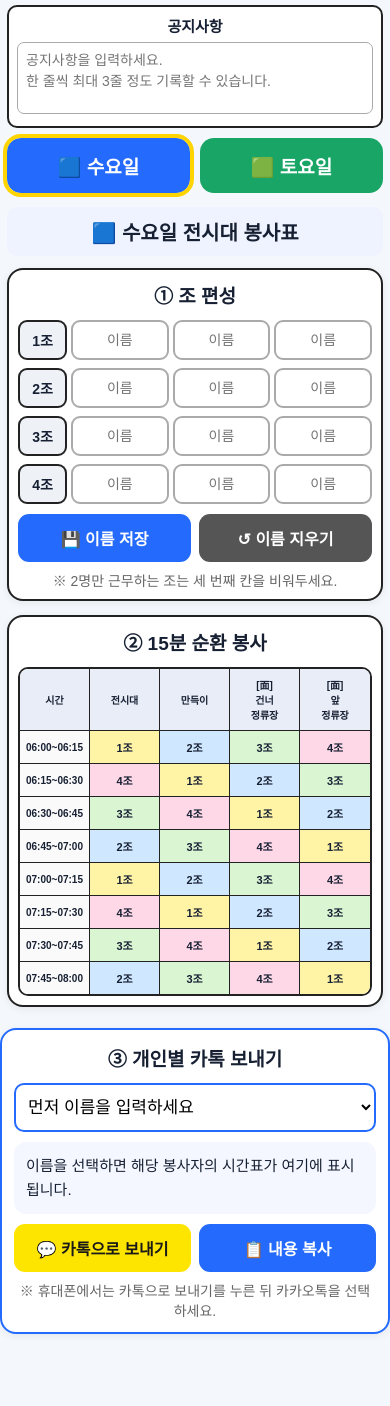
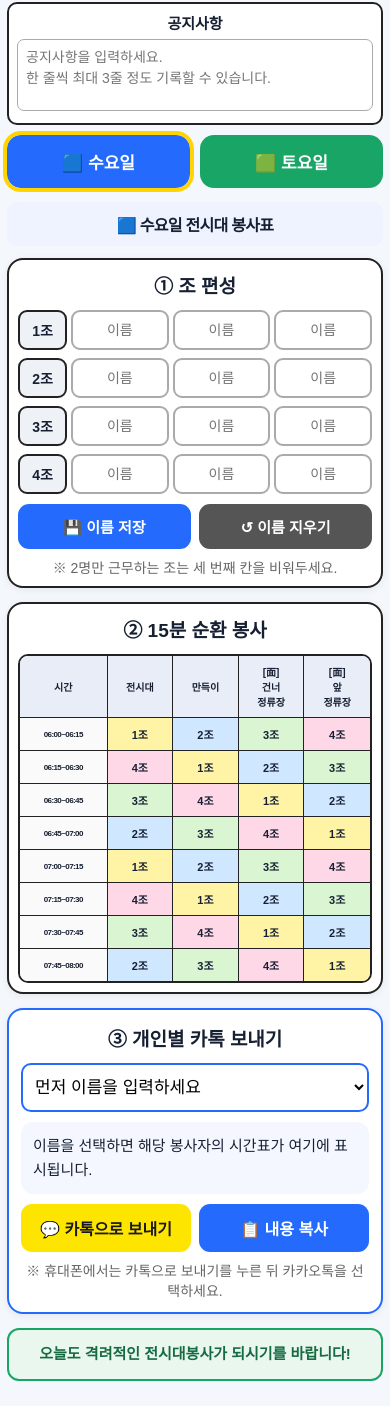
Before and after one commit to ASAN-INJU/for-the-action-tank, a plain HTML site: page index.html in a window 390 px wide. Shown: the part 52-1458 px from the top of the page. Before the commit the page ends 1400 px from the top, so only its background shows below. Drawn offline with Linux system fonts and the light colour scheme.

Commit message:
Update title and modify styles in index.html

```diff
--- a/index.html
+++ b/index.html
@@ -1,79 +1,336 @@
+
 <!DOCTYPE html>
 <html lang="ko">
 <head>
 <meta charset="UTF-8">
 <meta name="viewport" content="width=device-width, initial-scale=1.0, maximum-scale=1.0">
 <meta name="theme-color" content="#246BFD">
-<title>전시대 봉사표</title>
+<title>전시대봉사계획표</title>
+
 <style>
 *{box-sizing:border-box}
-body{margin:0;background:#f4f7fb;font-family:Arial,"Noto Sans KR",sans-serif;color:#172033}
+body{
+  margin:0;
+  background:#f4f7fb;
+  font-family:Arial,"Noto Sans KR",sans-serif;
+  color:#172033
+}
 .wrap{max-width:820px;margin:auto;padding:12px}
-h1{text-align:center;font-size:26px;margin:8px 0 10px}
-.notice-box{border:2px solid #222;border-radius:10px;background:#fff;padding:8px;margin:0 0 10px}
-.notice-title{text-align:center;font-size:17px;font-weight:bold;margin-bottom:6px}
-.notice-input{width:100%;height:78px;resize:none;border:1.5px solid #aaa;border-radius:7px;padding:7px 8px;font-size:15px;line-height:1.5;font-family:inherit}
-@media(max-width:520px){.notice-title{font-size:15px}.notice-input{height:72px;font-size:14px}}
-.days{display:grid;grid-template-columns:1fr 1fr;gap:10px;margin-bottom:14px}
-.day{border:0;border-radius:14px;padding:15px 5px;font-size:21px;font-weight:bold;color:#fff}
-.wed{background:#246BFD}.sat{background:#18A566}
+
+/* 제목: 2포인트 축소, 한 줄 */
+h1{
+  text-align:center;
+  font-size:24px;
+  white-space:nowrap;
+  margin:8px 0 10px;
+  letter-spacing:-1px
+}
+
+.notice-box{
+  border:2px solid #222;
+  border-radius:10px;
+  background:#fff;
+  padding:8px;
+  margin:0 0 10px
+}
+.notice-title{
+  text-align:center;
+  font-size:17px;
+  font-weight:bold;
+  margin-bottom:6px
+}
+.notice-input{
+  width:100%;
+  height:78px;
+  resize:none;
+  border:1.5px solid #aaa;
+  border-radius:7px;
+  padding:7px 8px;
+  font-size:15px;
+  line-height:1.5;
+  font-family:inherit
+}
+
+.days{
+  display:grid;
+  grid-template-columns:1fr 1fr;
+  gap:10px;
+  margin-bottom:14px
+}
+.day{
+  border:0;
+  border-radius:14px;
+  padding:15px 5px;
+  font-size:21px;
+  font-weight:bold;
+  color:#fff;
+  white-space:nowrap
+}
+.wed{background:#246BFD}
+.sat{background:#18A566}
 .day.active{outline:4px solid #ffd400}
-.card{background:#fff;border:2px solid #222;border-radius:16px;padding:12px;margin-bottom:14px;box-shadow:0 2px 8px #0001}
-.title{text-align:center;font-size:21px;font-weight:bold;margin:2px 0 12px}
-.team{display:grid;grid-template-columns:62px 1fr 1fr 1fr;gap:6px;margin-bottom:8px}
-.team b{display:flex;align-items:center;justify-content:center;border:2px solid #222;border-radius:9px;background:#eef2f7;font-size:17px}
-input{width:100%;padding:12px 7px;font-size:17px;border:2px solid #aaa;border-radius:9px;text-align:center}
-.buttons{display:grid;grid-template-columns:1fr 1fr;gap:8px;margin-top:10px}
-button{border:0;border-radius:11px;padding:13px;font-size:18px;font-weight:bold;color:white}
-.save{background:#246BFD}.reset{background:#555}
-.note{text-align:center;font-size:14px;color:#666;margin:8px 0 0}
-.current{text-align:center;font-size:20px;font-weight:bold;padding:10px;border-radius:10px;background:#eef3ff;margin-bottom:12px}
-table{width:100%;border-collapse:separate;border-spacing:0;overflow:hidden;border:2px solid #222;border-radius:10px;table-layout:fixed}
-th,td{border-right:1.5px solid #222;border-bottom:1.5px solid #222;text-align:center;padding:9px 3px}
+
+.card{
+  background:#fff;
+  border:2px solid #222;
+  border-radius:16px;
+  padding:12px;
+  margin-bottom:14px;
+  box-shadow:0 2px 8px #0001
+}
+.title{
+  text-align:center;
+  font-size:21px;
+  font-weight:bold;
+  margin:2px 0 12px
+}
+.team{
+  display:grid;
+  grid-template-columns:62px 1fr 1fr 1fr;
+  gap:6px;
+  margin-bottom:8px
+}
+.team b{
+  display:flex;
+  align-items:center;
+  justify-content:center;
+  border:2px solid #222;
+  border-radius:9px;
+  background:#eef2f7;
+  font-size:17px
+}
+input{
+  width:100%;
+  min-width:0;
+  padding:12px 7px;
+  font-size:17px;
+  border:2px solid #aaa;
+  border-radius:9px;
+  text-align:center
+}
+.buttons{
+  display:grid;
+  grid-template-columns:1fr 1fr;
+  gap:8px;
+  margin-top:10px
+}
+button{
+  border:0;
+  border-radius:11px;
+  padding:13px;
+  font-size:18px;
+  font-weight:bold;
+  color:white
+}
+.save{background:#246BFD}
+.reset{
+  background:#555;
+  font-size:17px;
+  white-space:nowrap
+}
+.note{
+  text-align:center;
+  font-size:14px;
+  color:#666;
+  margin:8px 0 0
+}
+
+/* 요일 제목: 2포인트 축소, 한 줄 */
+.current{
+  text-align:center;
+  font-size:18px;
+  font-weight:bold;
+  padding:10px 4px;
+  border-radius:10px;
+  background:#eef3ff;
+  margin-bottom:12px;
+  white-space:nowrap;
+  letter-spacing:-.5px
+}
+
+/* 시간 칸 너비 확대 */
+table{
+  width:100%;
+  border-collapse:separate;
+  border-spacing:0;
+  overflow:hidden;
+  border:2px solid #222;
+  border-radius:10px;
+  table-layout:fixed
+}
+th,td{
+  border-right:1.5px solid #222;
+  border-bottom:1.5px solid #222;
+  text-align:center;
+  padding:9px 3px;
+  overflow-wrap:normal;
+  word-break:keep-all
+}
 th:last-child,td:last-child{border-right:0}
 tr:last-child td{border-bottom:0}
-th{background:#e8edf7;font-size:14px}
-td{font-size:14px;font-weight:bold;vertical-align:middle}
-.time{background:#fafafa;font-size:12px;white-space:nowrap}
-.g1{background:#fff3a6}.g2{background:#cfe8ff}.g3{background:#d9f5d2}.g4{background:#ffd8e8}
+th{
+  background:#e8edf7;
+  font-size:14px
+}
+td{
+  font-size:14px;
+  font-weight:bold;
+  vertical-align:middle
+}
+.time{
+  background:#fafafa;
+  font-size:10px;
+  white-space:nowrap;
+  letter-spacing:-.5px;
+  padding-left:1px;
+  padding-right:1px
+}
+.g1{background:#fff3a6}
+.g2{background:#cfe8ff}
+.g3{background:#d9f5d2}
+.g4{background:#ffd8e8}
 small{font-size:11px;line-height:1.25}
+
+/* 개인별 카톡 공유 */
+.share-card{
+  background:#fff;
+  border:2px solid #246BFD;
+  border-radius:16px;
+  padding:12px;
+  margin-bottom:14px;
+  box-shadow:0 2px 8px #0001
+}
+.share-title{
+  text-align:center;
+  font-size:21px;
+  font-weight:bold;
+  margin:2px 0 12px
+}
+.person-select{
+  width:100%;
+  padding:13px 10px;
+  font-size:18px;
+  border:2px solid #246BFD;
+  border-radius:10px;
+  background:#fff
+}
+.share-preview{
+  margin-top:10px;
+  background:#f4f7ff;
+  border-radius:12px;
+  padding:12px;
+  font-size:16px;
+  line-height:1.6;
+  white-space:pre-line;
+  min-height:70px
+}
+.share-buttons{
+  display:grid;
+  grid-template-columns:1fr 1fr;
+  gap:8px;
+  margin-top:10px
+}
+.share-buttons button{font-size:17px;padding:13px}
+.kakao{background:#FEE500;color:#191919}
+.copy{background:#246BFD}
+
+/* 마무리 인사 */
+.footer-message{
+  text-align:center;
+  background:#eaf7ee;
+  border:2px solid #18A566;
+  border-radius:12px;
+  padding:15px 5px;
+  margin:8px 0 18px;
+  font-size:17px;
+  font-weight:bold;
+  line-height:1.5;
+  color:#176b43;
+  word-break:keep-all
+}
+
 @media(max-width:520px){
   .wrap{padding:7px}
- h1{font-size:22px}
- .day{font-size:19px;padding:14px 4px}
+
+  h1{
+    font-size:20px;
+    letter-spacing:-1px;
+    margin:8px 0 10px
+  }
+
+  .notice-title{font-size:15px}
+  .notice-input{height:72px;font-size:14px}
+
+  .day{
+    font-size:17px;
+    padding:14px 3px
+  }
+
   .card{padding:9px}
   .title{font-size:19px}
- .team{grid-template-columns:49px 1fr 1fr 1fr;gap:4px}
+
+  .team{
+    grid-template-columns:49px 1fr 1fr 1fr;
+    gap:4px
+  }
   .team b{font-size:14px}
+
   input{font-size:14px;padding:10px 3px}
- .buttons button{font-size:16px;padding:12px 4px}
- th{font-size:10px;padding:8px 1px}
- td{font-size:11px;padding:8px 1px}
- .time{font-size:10px}
+
+  .buttons button{
+    font-size:15px;
+    padding:12px 3px;
+    white-space:nowrap
+  }
+
+  .current{
+    font-size:16px;
+    padding:10px 2px;
+    letter-spacing:-.7px
+  }
+
+  /* 시간 칸을 전체 너비의 25%로 확대 */
+  table{table-layout:fixed}
+  th,td{padding:8px 1px}
+  th{font-size:10px}
+  td{font-size:11px}
+  .time{
+    font-size:8px;
+    letter-spacing:-.6px;
+    padding-left:0;
+    padding-right:0
+  }
   small{font-size:9px}
+
+  .share-title{font-size:19px}
+  .person-select{font-size:17px;padding:12px 8px}
+  .share-preview{font-size:15px}
+  .share-buttons button{font-size:16px;padding:12px 4px}
+
+  .footer-message{
+    font-size:15px;
+    padding:13px 4px
   }
-/* 개인별 카톡 공유 */
-.share-card{background:#fff;border:2px solid #246BFD;border-radius:16px;padding:12px;margin-bottom:14px;box-shadow:0 2px 8px #0001}
-.share-title{text-align:center;font-size:21px;font-weight:bold;margin:2px 0 12px}
-.person-select{width:100%;padding:13px 10px;font-size:18px;border:2px solid #246BFD;border-radius:10px;background:#fff}
-.share-preview{margin-top:10px;background:#f4f7ff;border-radius:12px;padding:12px;font-size:16px;line-height:1.6;white-space:pre-line;min-height:70px}
-.share-buttons{display:grid;grid-template-columns:1fr 1fr;gap:8px;margin-top:10px}.share-buttons button{font-size:17px;padding:13px}
-.kakao{background:#FEE500;color:#191919}.copy{background:#246BFD}
-@media(max-width:520px){.share-title{font-size:19px}.person-select{font-size:17px;padding:12px 8px}.share-preview{font-size:15px}.share-buttons button{font-size:16px;padding:12px 4px}}
-
+}
 </style>
 </head>
+
 <body>
 <div class="wrap">
-<h1>📋 수(토)요일 전시대 봉사표</h1>
+
+<h1>전시대봉사계획표</h1>
+
 <div class="notice-box">
   <div class="notice-title">공지사항</div>
-  <textarea id="noticeInput" class="notice-input" rows="3" placeholder="공지사항을 입력하세요.&#10;한 줄씩 최대 3줄 정도 기록할 수 있습니다."></textarea>
+  <textarea id="noticeInput" class="notice-input" rows="3"
+    placeholder="공지사항을 입력하세요.&#10;한 줄씩 최대 3줄 정도 기록할 수 있습니다."></textarea>
 </div>
 
 <div class="days">
-<button id="wedBtn" class="day wed active" onclick="changeDay('wed')">🟦 수요일</button>
-<button id="satBtn" class="day sat" onclick="changeDay('sat')">🟩 토요일</button>
+  <button id="wedBtn" class="day wed active"
+    onclick="changeDay('wed')">🟦 수요일</button>
+  <button id="satBtn" class="day sat"
+    onclick="changeDay('sat')">🟩 토요일</button>
 </div>
 
 <div class="current" id="currentDay">🟦 수요일 전시대 봉사표</div>
@@ -81,21 +338,53 @@ small{font-size:11px;line-height:1.25}
 <div class="card">
   <div class="title">① 조 편성</div>
 
-<div class="team"><b>1조</b><input id="g11" placeholder="이름"><input id="g12" placeholder="이름"><input id="g13" placeholder="이름"></div>
-<div class="team"><b>2조</b><input id="g21" placeholder="이름"><input id="g22" placeholder="이름"><input id="g23" placeholder="이름"></div>
-<div class="team"><b>3조</b><input id="g31" placeholder="이름"><input id="g32" placeholder="이름"><input id="g33" placeholder="이름"></div>
-<div class="team"><b>4조</b><input id="g41" placeholder="이름"><input id="g42" placeholder="이름"><input id="g43" placeholder="이름"></div>
+  <div class="team">
+    <b>1조</b>
+    <input id="g11" placeholder="이름">
+    <input id="g12" placeholder="이름">
+    <input id="g13" placeholder="이름">
+  </div>
+
+  <div class="team">
+    <b>2조</b>
+    <input id="g21" placeholder="이름">
+    <input id="g22" placeholder="이름">
+    <input id="g23" placeholder="이름">
+  </div>
+
+  <div class="team">
+    <b>3조</b>
+    <input id="g31" placeholder="이름">
+    <input id="g32" placeholder="이름">
+    <input id="g33" placeholder="이름">
+  </div>
+
+  <div class="team">
+    <b>4조</b>
+    <input id="g41" placeholder="이름">
+    <input id="g42" placeholder="이름">
+    <input id="g43" placeholder="이름">
+  </div>
 
   <div class="buttons">
     <button class="save" onclick="save()">💾 이름 저장</button>
     <button class="reset" onclick="resetNames()">↺ 이름 지우기</button>
   </div>
+
   <p class="note">※ 2명만 근무하는 조는 세 번째 칸을 비워두세요.</p>
 </div>
 
 <div class="card">
   <div class="title">② 15분 순환 봉사</div>
+
   <table>
+    <colgroup>
+      <col style="width:25%">
+      <col style="width:18.75%">
+      <col style="width:18.75%">
+      <col style="width:18.75%">
+      <col style="width:18.75%">
+    </colgroup>
     <thead>
       <tr>
         <th>시간</th>
@@ -108,28 +397,47 @@ small{font-size:11px;line-height:1.25}
     <tbody id="schedule"></tbody>
   </table>
 </div>
-</div>
 
 <div class="share-card">
   <div class="share-title">③ 개인별 카톡 보내기</div>
-<select id="personSelect" class="person-select" onchange="updatePersonalShare()"><option value="">먼저 이름을 입력하세요</option></select>
-<div id="sharePreview" class="share-preview">이름을 선택하면 해당 봉사자의 시간표가 여기에 표시됩니다.</div>
+
+  <select id="personSelect" class="person-select"
+    onchange="updatePersonalShare()">
+    <option value="">먼저 이름을 입력하세요</option>
+  </select>
+
+  <div id="sharePreview" class="share-preview">
+    이름을 선택하면 해당 봉사자의 시간표가 여기에 표시됩니다.
+  </div>
+
   <div class="share-buttons">
     <button class="kakao" onclick="shareKakao()">💬 카톡으로 보내기</button>
     <button class="copy" onclick="copyPersonal()">📋 내용 복사</button>
   </div>
+
   <p class="note">※ 휴대폰에서는 카톡으로 보내기를 누른 뒤 카카오톡을 선택하세요.</p>
 </div>
+
+<div class="footer-message">
+  오늘도 격려적인 전시대봉사가 되시기를 바랍니다!
+</div>
+
+</div>
+
 <script>
 let currentDay="wed";
 
 function saveNotice(){
-  localStorage.setItem(currentDay+"_notice",document.getElementById("noticeInput").value);
-}
-function loadNotice(){
-  document.getElementById("noticeInput").value=localStorage.getItem(currentDay+"_notice")||"";
+  localStorage.setItem(
+    currentDay+"_notice",
+    document.getElementById("noticeInput").value
+  );
 }
 
+function loadNotice(){
+  document.getElementById("noticeInput").value =
+    localStorage.getItem(currentDay+"_notice") || "";
+}
 
 const slots=[
   ["06:00~06:15",[1,2,3,4]],
@@ -142,18 +450,29 @@ const slots=[
   ["07:45~08:00",[2,3,4,1]]
 ];
 
-function key(n,i){return currentDay+"_g"+n+i}
+function key(n,i){
+  return currentDay+"_g"+n+i;
+}
 
 function saveCurrent(){
- for(let n=1;n<=4;n++)for(let i=1;i<=3;i++){
-  localStorage.setItem(key(n,i),document.getElementById("g"+n+i).value);
+  for(let n=1;n<=4;n++){
+    for(let i=1;i<=3;i++){
+      localStorage.setItem(
+        key(n,i),
+        document.getElementById("g"+n+i).value
+      );
+    }
   }
 }
 
 function load(){
- for(let n=1;n<=4;n++)for(let i=1;i<=3;i++){
-  document.getElementById("g"+n+i).value=localStorage.getItem(key(n,i))||"";
+  for(let n=1;n<=4;n++){
+    for(let i=1;i<=3;i++){
+      document.getElementById("g"+n+i).value =
+        localStorage.getItem(key(n,i)) || "";
     }
+  }
+  loadNotice();
   render();
 }
 
@@ -161,34 +480,51 @@ function groupName(n){
   let a=[];
   for(let i=1;i<=3;i++){
     let v=document.getElementById("g"+n+i).value.trim();
-  if(v)a.push(v);
+    if(v) a.push(v);
   }
- return a.length?n+"조<br><small>"+a.join(" · ")+"</small>":n+"조";
+  return a.length
+    ? n+"조<br><small>"+a.join(" · ")+"</small>"
+    : n+"조";
 }
 
 function render(){
   const tb=document.getElementById("schedule");
   tb.innerHTML="";
+
   slots.forEach(s=>{
     const tr=document.createElement("tr");
-  tr.innerHTML="<td class='time'>"+s[0]+"</td>"+
-  s[1].map(n=>"<td class='g"+n+"'>"+groupName(n)+"</td>").join("");
+    tr.innerHTML=
+      "<td class='time'>"+s[0]+"</td>"+
+      s[1].map(n=>
+        "<td class='g"+n+"'>"+groupName(n)+"</td>"
+      ).join("");
     tb.appendChild(tr);
   });
+
   updatePersonList();
 }
 
 function save(){
   saveCurrent();
+  saveNotice();
   render();
- alert(currentDay==="wed"?"수요일 이름이 저장되었습니다.":"토요일 이름이 저장되었습니다.");
+  alert(
+    currentDay==="wed"
+      ? "수요일 이름이 저장되었습니다."
+      : "토요일 이름이 저장되었습니다."
+  );
 }
 
 function resetNames(){
- if(confirm((currentDay==="wed"?"수요일":"토요일")+" 이름만 모두 지울까요?")){
-  for(let n=1;n<=4;n++)for(let i=1;i<=3;i++){
+  if(confirm(
+    (currentDay==="wed"?"수요일":"토요일")+
+    " 이름만 모두 지울까요?"
+  )){
+    for(let n=1;n<=4;n++){
+      for(let i=1;i<=3;i++){
         document.getElementById("g"+n+i).value="";
         localStorage.removeItem(key(n,i));
+      }
     }
     render();
   }
@@ -196,25 +532,159 @@ function resetNames(){
 
 function changeDay(day){
   saveCurrent();
+  saveNotice();
+
   currentDay=day;
- document.getElementById("wedBtn").classList.toggle("active",day==="wed");
- document.getElementById("satBtn").classList.toggle("active",day==="sat");
- document.getElementById("currentDay").textContent=
-  day==="wed"?"🟦 수요일 전시대 봉사표":"🟩 토요일 전시대 봉사표";
+
+  document.getElementById("wedBtn")
+    .classList.toggle("active",day==="wed");
+  document.getElementById("satBtn")
+    .classList.toggle("active",day==="sat");
+
+  document.getElementById("currentDay").textContent =
+    day==="wed"
+      ? "🟦 수요일 전시대 봉사표"
+      : "🟩 토요일 전시대 봉사표";
+
   load();
 }
 
-function getPeople(){const people=[];for(let n=1;n<=4;n++)for(let i=1;i<=3;i++){const v=document.getElementById("g"+n+i).value.trim();if(v&&!people.some(p=>p.name===v))people.push({name:v,group:n});}return people;}
-function updatePersonList(){const sel=document.getElementById("personSelect");if(!sel)return;const old=sel.value,people=getPeople();sel.innerHTML="";if(!people.length){sel.innerHTML='<option value="">먼저 이름을 입력하세요</option>';updatePersonalShare();return;}sel.innerHTML='<option value="">봉사자 선택</option>';people.forEach(p=>{let o=document.createElement("option");o.value=p.name;o.textContent=p.name+" ("+p.group+"조)";sel.appendChild(o);});if(people.some(p=>p.name===old))sel.value=old;updatePersonalShare();}
-function personalText(){const name=document.getElementById("personSelect").value;if(!name)return "";const p=getPeople().find(x=>x.name===name);if(!p)return "";const places=["전시대","만득이","[面] 건너 정류장","[面] 앞 정류장"];let a=["📋 "+(currentDay==="wed"?"수요일":"토요일")+" 전시대 봉사표","👤 "+name+" · "+p.group+"조",""];slots.forEach(s=>{const pos=s[1].indexOf(p.group);if(pos>=0)a.push("⏰ "+s[0]+" → "+places[pos]);});a.push("","※ 15분 단위로 이동합니다.");return a.join("\n");}
-function updatePersonalShare(){const b=document.getElementById("sharePreview");if(b)b.textContent=personalText()||"이름을 선택하면 해당 봉사자의 시간표가 여기에 표시됩니다.";}
-async function copyPersonal(){const t=personalText();if(!t){alert("먼저 봉사자를 선택하세요.");return;}try{await navigator.clipboard.writeText(t);}catch(e){let x=document.createElement("textarea");x.value=t;document.body.appendChild(x);x.select();document.execCommand("copy");x.remove();}alert("개인 봉사표가 복사되었습니다.\n카카오톡에 붙여넣기 하세요.");}
-async function shareKakao(){const t=personalText();if(!t){alert("먼저 봉사자를 선택하세요.");return;}if(navigator.share){try{await navigator.share({title:"개인 전시대 봉사표",text:t});}catch(e){}}else await copyPersonal();}
+function getPeople(){
+  const people=[];
+  for(let n=1;n<=4;n++){
+    for(let i=1;i<=3;i++){
+      const v=document.getElementById("g"+n+i).value.trim();
+      if(v && !people.some(p=>p.name===v)){
+        people.push({name:v,group:n});
+      }
+    }
+  }
+  return people;
+}
 
-updatePersonList();
+function updatePersonList(){
+  const sel=document.getElementById("personSelect");
+  if(!sel) return;
 
-document.querySelectorAll("input").forEach(x=>x.addEventListener("input",render));
-document.getElementById("noticeInput").addEventListener("input",saveNotice);
+  const old=sel.value;
+  const people=getPeople();
+
+  sel.innerHTML="";
+
+  if(!people.length){
+    sel.innerHTML='<option value="">먼저 이름을 입력하세요</option>';
+    updatePersonalShare();
+    return;
+  }
+
+  sel.innerHTML='<option value="">봉사자 선택</option>';
+
+  people.forEach(p=>{
+    let o=document.createElement("option");
+    o.value=p.name;
+    o.textContent=p.name+" ("+p.group+"조)";
+    sel.appendChild(o);
+  });
+
+  if(people.some(p=>p.name===old)){
+    sel.value=old;
+  }
+
+  updatePersonalShare();
+}
+
+function personalText(){
+  const name=document.getElementById("personSelect").value;
+  if(!name) return "";
+
+  const p=getPeople().find(x=>x.name===name);
+  if(!p) return "";
+
+  const places=[
+    "전시대",
+    "만득이",
+    "[面] 건너 정류장",
+    "[面] 앞 정류장"
+  ];
+
+  let a=[
+    "📋 "+(currentDay==="wed"?"수요일":"토요일")+" 전시대 봉사표",
+    "👤 "+name+" · "+p.group+"조",
+    ""
+  ];
+
+  slots.forEach(s=>{
+    const pos=s[1].indexOf(p.group);
+    if(pos>=0){
+      a.push("⏰ "+s[0]+" → "+places[pos]);
+    }
+  });
+
+  a.push("");
+  a.push("※ 15분 단위로 이동합니다.");
+  a.push("");
+  a.push("오늘도 격려적인 전시대봉사가 되시기를 바랍니다!");
+
+  return a.join("\n");
+}
+
+function updatePersonalShare(){
+  const b=document.getElementById("sharePreview");
+  if(b){
+    b.textContent=personalText() ||
+      "이름을 선택하면 해당 봉사자의 시간표가 여기에 표시됩니다.";
+  }
+}
+
+async function copyPersonal(){
+  const t=personalText();
+
+  if(!t){
+    alert("먼저 봉사자를 선택하세요.");
+    return;
+  }
+
+  try{
+    await navigator.clipboard.writeText(t);
+  }catch(e){
+    let x=document.createElement("textarea");
+    x.value=t;
+    document.body.appendChild(x);
+    x.select();
+    document.execCommand("copy");
+    x.remove();
+  }
+
+  alert("개인 봉사표가 복사되었습니다.\n카카오톡에 붙여넣기 하세요.");
+}
+
+async function shareKakao(){
+  const t=personalText();
+
+  if(!t){
+    alert("먼저 봉사자를 선택하세요.");
+    return;
+  }
+
+  if(navigator.share){
+    try{
+      await navigator.share({
+        title:"개인 전시대 봉사표",
+        text:t
+      });
+    }catch(e){}
+  }else{
+    await copyPersonal();
+  }
+}
+
+document.querySelectorAll("input").forEach(x=>{
+  x.addEventListener("input",render);
+});
+
+document.getElementById("noticeInput")
+  .addEventListener("input",saveNotice);
+
 load();
 </script>
 </body>
```
Lines whose indentation alone changed are shown as unchanged.
